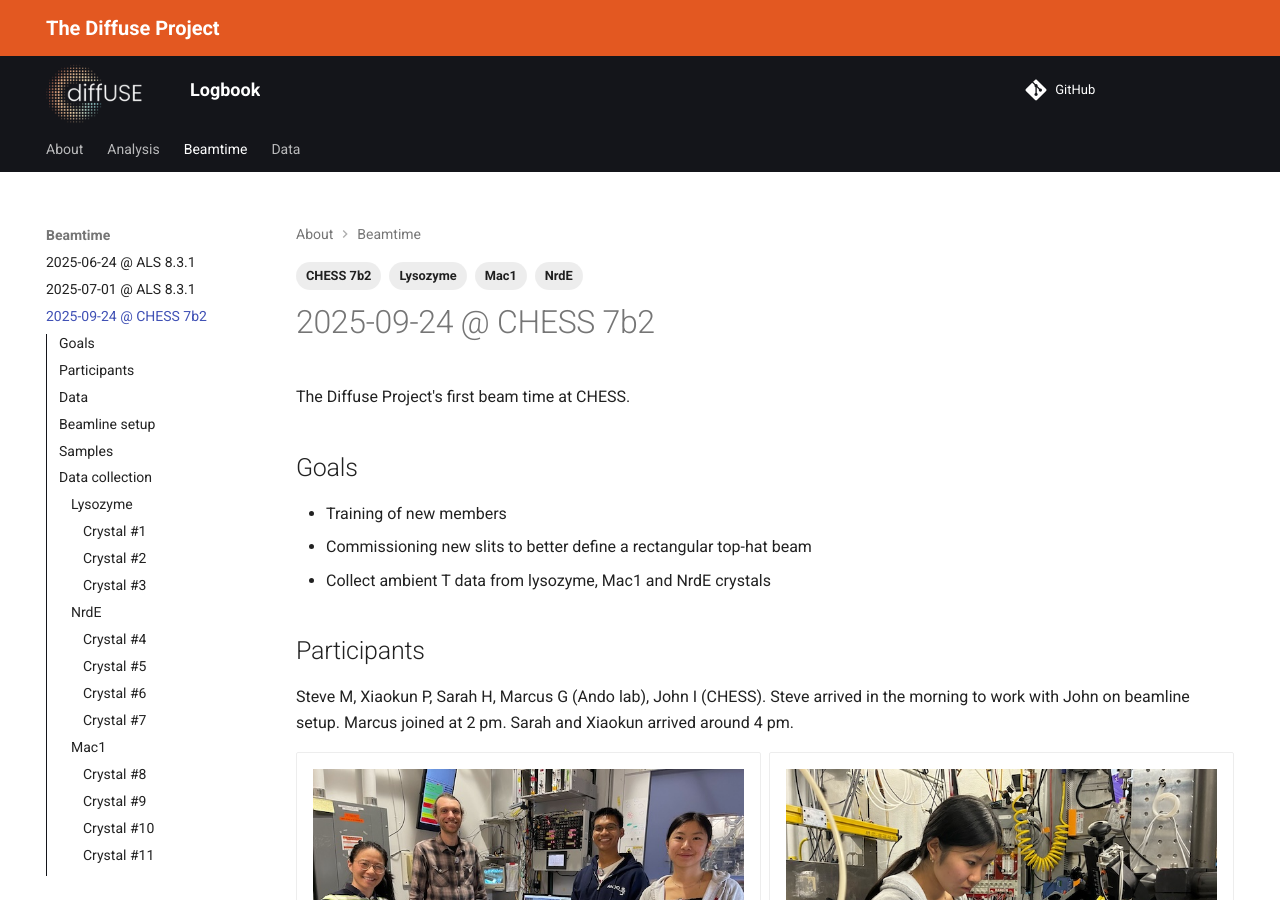
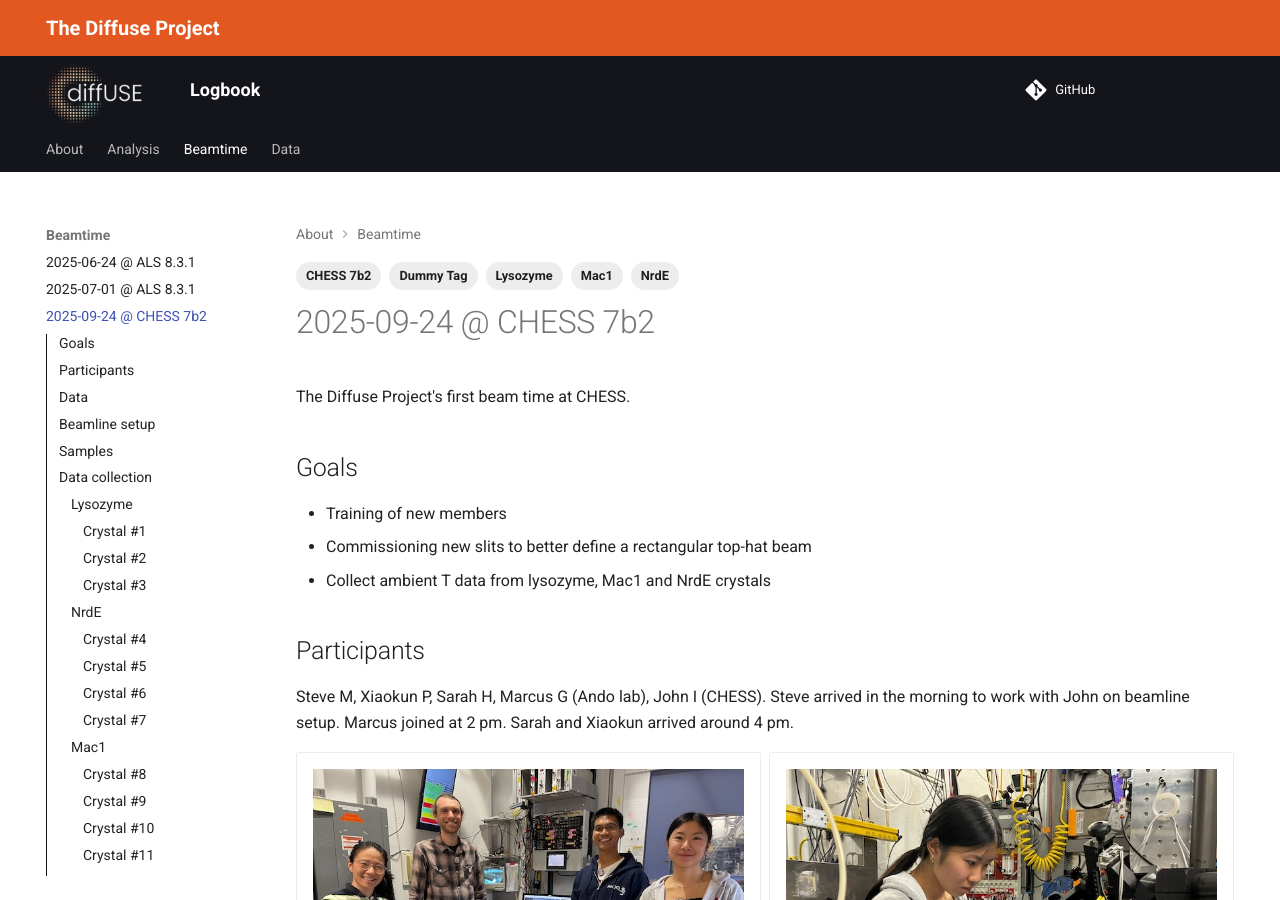
Before and after one commit to diff-use/logbook, an MkDocs documentation site: the page built from docs/beamtime/20250924-chess.md, in a window 1280 px wide and 900 px high. Built offline with MkDocs 1.6.1 and Material for MkDocs 9.7.7, drawn with Linux system fonts in a browser that asks for light colours; comment, search, counter and statistics services are not loaded.

Commit message:
showing kara how this works

```diff
--- a/docs/beamtime/20250924-chess.md
+++ b/docs/beamtime/20250924-chess.md
@@ -6,6 +6,7 @@ tags:
     - Mac1
     - Lysozyme
     - NrdE
+    - Dummy Tag
 ---
 
 # 2025-09-24 @ CHESS 7b2
```
